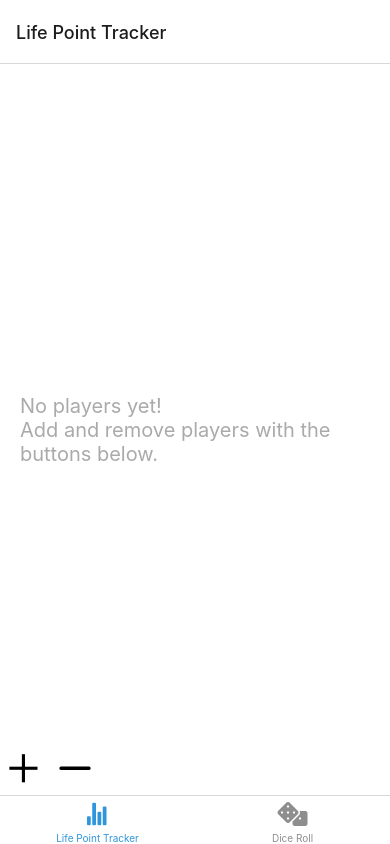
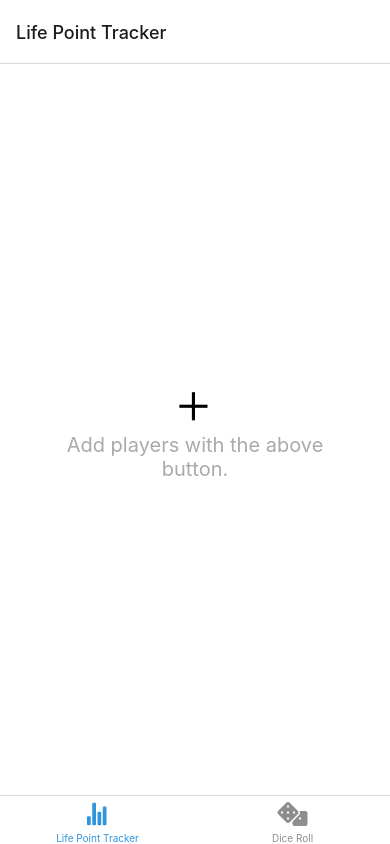
Before and after one commit to calumcdonald/yugioh-life-point-tracker, a React Native app: screen /LifePointTracker in a window 390 px wide. Built offline with nearby package versions, Linux system fonts and the light colour scheme; what expo-linking would draw is missing.

Commit message:
Better button for adding players

```diff
--- a/screens/LifePointTracker.tsx
+++ b/screens/LifePointTracker.tsx
@@ -47,30 +47,37 @@ const LifePointTracker = ({ navigation }: RootTabScreenProps<'LifePointTracker'>
       <ScrollView>
         {players.map(player => {
           return (
-          <TouchableOpacity onPress={() => {
+          <TouchableOpacity key={player.id} onPress={() => {
             setSelected(player);
             }}>
             <PlayerCard player={player} isSelected={selected === player ? true : false} />
           </TouchableOpacity>
           )
         })}
+        <TouchableOpacity style={styles.addPlayerButton} onPress={() => {
+            createPlayer('Matthew');
+            }}>
+              <Ionicons name="add-outline" size={50}/>
+        </TouchableOpacity>
       </ScrollView>
       ) : (
-      <View>
+      <View style={styles.container}>
+        <TouchableOpacity style={styles.addPlayerButton} onPress={() => {
+            createPlayer('Matthew');
+            }}>
+              <Ionicons name="add-outline" size={50}/>
+        </TouchableOpacity>
         <Text style={styles.info}>
-            No players yet!
-        </Text>
-        <Text style={styles.info}>
-            Add and remove players with the buttons below.
+            Add players with the above button.
         </Text>
       </View>))}
 
+      {/*
       <View style={styles.addRemovePlayerButtonsContainer}>
         <Ionicons name="add-outline" size={50} style={styles.addRemovePlayerButton} onPress={addPlayer}/>
         <AntDesign name="minus" size={50} style={styles.addRemovePlayerButton} onPress={removePlayer} />
       </View>
-
-      <EnterNameDialog />
+      */}
     </View>
   );
 }
@@ -83,6 +90,7 @@ const styles = StyleSheet.create({
     padding: 20,
   },
   info: {
+    textAlign:'center',
     color: '#aaaaaa',
     fontSize: 20,
   },
@@ -97,6 +105,10 @@ const styles = StyleSheet.create({
     color: "black",
     borderColor: 'lightgrey',
     borderRadius: 20,
+  },
+  addPlayerButton:{
+    marginLeft: 'auto',
+    marginRight: 'auto',
   }
 });
 
```
